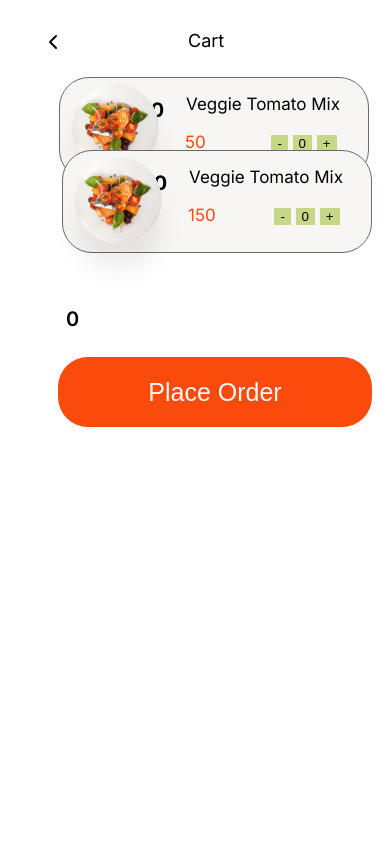
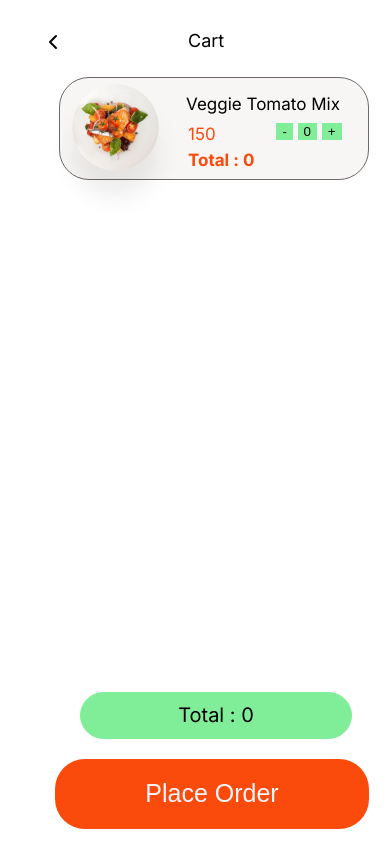
Before and after one commit to bhavesh003/DineEase-OrderFood-in-Restaurant, a website built with Parcel: page Cart.html in a window 390 px wide. Shown: the top 844 px of the page. Built offline with nearby package versions, Linux system fonts and the light colour scheme.

Commit message:
layout changes

```diff
--- a/Cart.css
+++ b/Cart.css
@@ -19,22 +19,27 @@
     width: 314px;
     height: 70px;
     font-size: 25px;
-    top: 70px;
+    top: 40px;
     left: 52px;
     color: var(--color-whitesmoke-100);
   }
 
   .total-bill-rs {
+    margin-top: 10px;
+    cursor: pointer;
+    border: 0;
+    padding: 10px;
+    background-color: #80ed99;
     position: relative;
-    text-align: start;
-    top: 50px;
-    left: 60px;
+    border-radius: var(--br-11xl);
+    font-size: 20px;
+    width: 250px;
+    top: 57px;
+    height: 25px;
     font-size: var(--font-size-xl);
-    font-weight: 600;
-    /* display: inline-block; */
-    width: 300px;
-    height: 30px;
-    /* background-color: blue; */
+    left: 77px;
+    /* font-weight: 600; */
+    border: 1px solid #80ed99;
   }
 
   .back-icon {
@@ -106,39 +111,62 @@
   .dish-price {
     text-align: start;
     position: absolute;
-    top: 54px;
-    left: 125px;
+    top: 46px;
+    left: 128px;
     font-size: var(--font-size-mid);
     color: var(--color-orangered);
     width: 100px;
     /* height: 18px; */
     /* background-color: black; */
   }
+  .price{
+    text-align: start;
+    position: absolute;
+    top: 55px;
+    left: 128px;
+    font-size: var(--font-size-mid);
+    color: var(--color-orangered);
+    width: 100px;
+  }
 
   .b1,
   .b2,
   .b {
-    left: 90px;
-    background-color: rgb(198, 215, 135);
+    left: 95px;
+    background-color: #80ed99;
     border: none;
     color: black;
     position: relative;
-    top: 54px;
+    top: 42px;
   }
-
   .cart-foodmenusection {
     position: absolute;
     margin: 15px;
     left: -12px;
     top: 58px;
     width: 410px;
-    height: auto;
+    height: 600px;
     display: flex;
     flex-wrap: wrap;
     /* background-color: black; */
+    overflow-x: hidden;
+    overflow-y: scroll;
+    /* white-space: nowrap; */
+    /* z-index: 1; */
+  }
+
+  .bottomsection{
+    /* background-color: blue; */
+    position: fixed;
+    margin: 15px;
+    left: -12px;
+    top: 610px;
+    width: 400px;
+    height: 200px;
+    display: flex;
+    flex-wrap: wrap;
   }
 
 
 
-
 }
--- a/Cart.html
+++ b/Cart.html
@@ -18,32 +18,9 @@
     <div class="cart1">Cart</div>
     <img class="back-icon" alt="" id="back-icon" src="public/chevronleft.svg" />
 
-    <!-- <div class="cart-foodmenusection">
-      <div class="dish" id="dish">
-        <div class="dish-details">
-          <img class="dish-icon" alt="" src="public/mask-group2@2x.png" />
-          <div class="dish-name">Veggie Tomato Mix</div>
-          <div class="dish-price price">150</div>
-        </div>
-        <button class="b1 minus">-</button>
-        <button class="b quantity">0</button>
-        <button class="b2 plus">+</button>
-      </div> -->
 
     <div class="cart-foodmenusection">
-      <div class="dish" id="dish">
-        <div class="dish-details">
-          <img class="dish-icon" alt="" src="public/mask-group2@2x.png" />
-          <div class="dish-name">Veggie Tomato Mix</div>
-          <div class="dish-price">50</div>
-          <h3 class="price">150</h3>
-        </div>
-        <button class="b1 minus">-</button>
-        <button class="b quantity">0</button>
-        <button class="b2 plus">+</button>
-      </div>
 
-      <div class="cart-foodmenusection">
       <div class="dish" id="dish">
         <div class="dish-details">
           <img class="dish-icon" alt="" src="public/mask-group2@2x.png" />
@@ -56,7 +33,11 @@
         <button class="b2 plus">+</button>
       </div>
 
-        <div class="total-bill-rs total-price">Total Bill: </div>
+
+    </div>
+
+    <div class="bottomsection">
+      <div class="total-bill-rs total-price"></div>
       <button class="cart-child">Place Order</button>
     </div>
 
--- a/cart_activity.js
+++ b/cart_activity.js
@@ -7,10 +7,10 @@ function updateTotalPrice() {
         let price = parseInt(item.querySelector(".dish-price").textContent);
         let quantity = parseInt(item.querySelector(".quantity").textContent);
         let itemTotalPrice = price * quantity;
-        item.querySelector(".price").textContent = itemTotalPrice;
+        item.querySelector(".price").textContent ="Total : "+itemTotalPrice;
         totalPrice += itemTotalPrice;
     });
-    totalPriceElement.textContent = totalPrice;
+    totalPriceElement.textContent = "Total : " +totalPrice;
 }
 
 items.forEach(function (item) {
```
Lines whose indentation alone changed are shown as unchanged.
